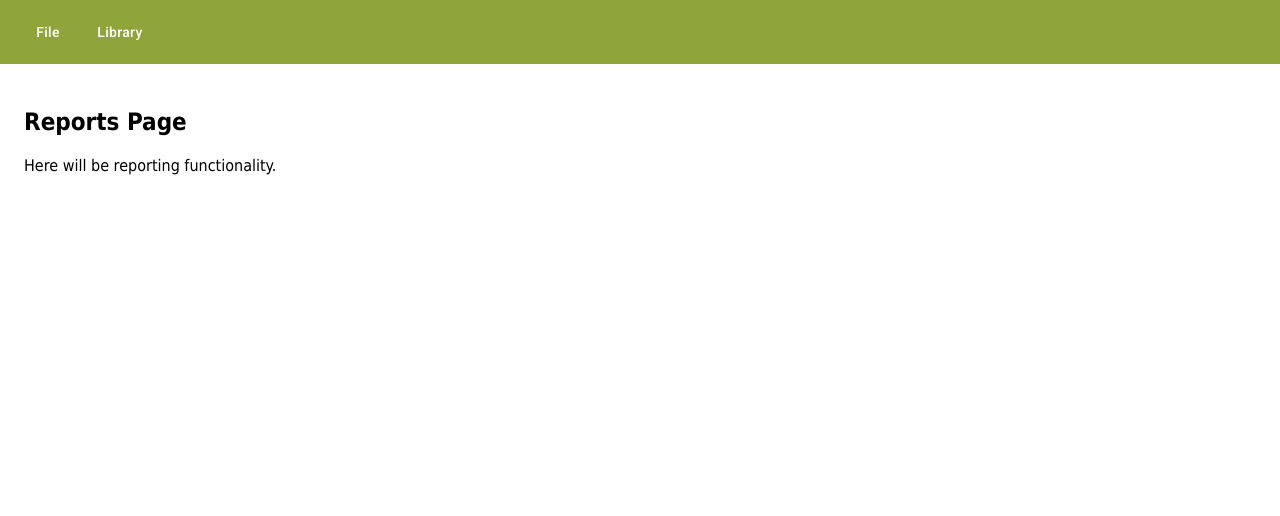
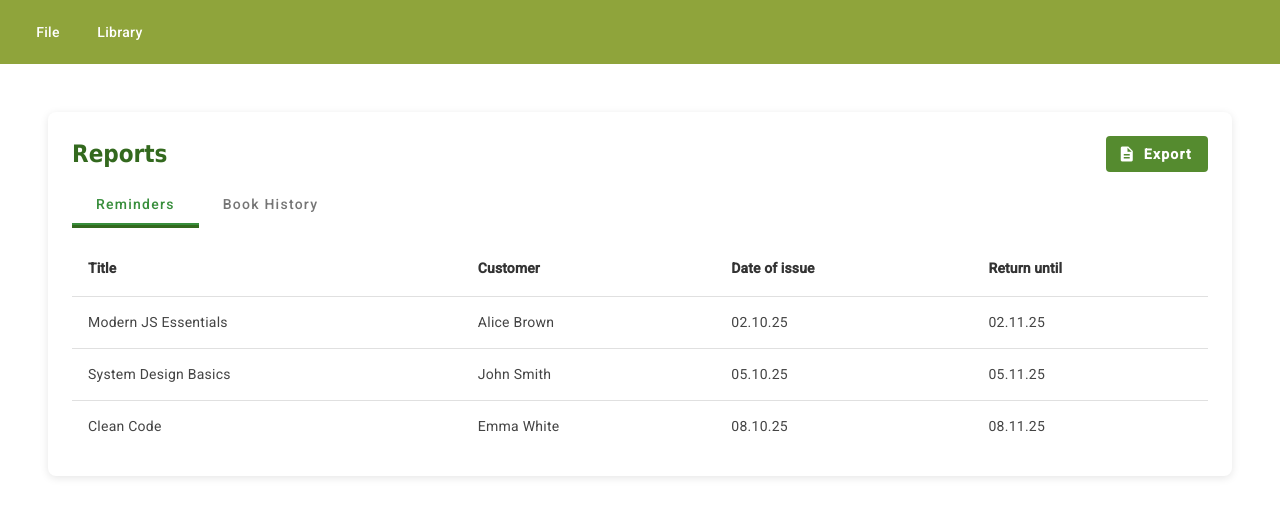
Before and after one commit to RybyakovAndrey/LibraryClient, an Angular app: page /reports in a window 1280 px wide. Shown: the top 516 px of the page. Built offline with nearby package versions, Linux system fonts and the light colour scheme.

Commit message:
Реализация страницы Reports со вкладками Reminders и Book History (#8)

```diff
--- a/src/app/features/reports/reports.component.html
+++ b/src/app/features/reports/reports.component.html
@@ -1,2 +1,102 @@
-<h2 class="page-title">Reports Page</h2>
-<p>Here will be reporting functionality.</p>
+<mat-card class="reports-card">
+  <div class="header-row">
+    <h2 class="page-title">Reports</h2>
+
+    <!-- Кнопка Export-->
+    <button mat-flat-button color="primary" (click)="exportCSV(activeTab)">
+      <mat-icon>description</mat-icon>
+      Export
+    </button>
+  </div>
+
+  <!-- Вкладки -->
+  <div class="tabs-row">
+    <mat-tab-group
+      class="custom-tabs"
+      [(selectedIndex)]="tabIndex"
+      (selectedIndexChange)="activeTab = $event === 0 ? 'reminders' : 'history'"
+    >
+      <mat-tab label="Reminders"></mat-tab>
+      <mat-tab label="Book History"></mat-tab>
+    </mat-tab-group>
+  </div>
+
+  <!-- Reminders -->
+  <div *ngIf="activeTab === 'reminders'">
+    <table mat-table [dataSource]="reminders" class="mat-elevation-z1 full-table">
+      <ng-container matColumnDef="title">
+        <th mat-header-cell *matHeaderCellDef>Title</th>
+        <td mat-cell *matCellDef="let r">{{ r.title }}</td>
+      </ng-container>
+
+      <ng-container matColumnDef="customer">
+        <th mat-header-cell *matHeaderCellDef>Customer</th>
+        <td mat-cell *matCellDef="let r">{{ r.customer }}</td>
+      </ng-container>
+
+      <ng-container matColumnDef="issueDate">
+        <th mat-header-cell *matHeaderCellDef>Date of issue</th>
+        <td mat-cell *matCellDef="let r">{{ formatDate(r.issueDate) }}</td>
+      </ng-container>
+
+      <ng-container matColumnDef="returnUntil">
+        <th mat-header-cell *matHeaderCellDef>Return until</th>
+        <td mat-cell *matCellDef="let r">{{ formatDate(r.returnUntil) }}</td>
+      </ng-container>
+
+      <tr mat-header-row *matHeaderRowDef="['title','customer','issueDate','returnUntil']"></tr>
+      <tr mat-row *matRowDef="let row; columns: ['title','customer','issueDate','returnUntil']"></tr>
+    </table>
+  </div>
+
+  <!-- Book History -->
+  <div *ngIf="activeTab === 'history'" class="book-history-grid">
+    <!-- Левая колонка -->
+    <div class="left-panel">
+      <mat-form-field appearance="outline" class="book-id-field">
+        <mat-label>Book ID</mat-label>
+        <input matInput [formControl]="bookSearch" (keyup.enter)="searchBook()" />
+      </mat-form-field>
+
+      <div *ngIf="selectedBookTitle" class="book-info">
+        <h3 class="book-title">{{ selectedBookTitle }}</h3>
+        <p *ngIf="selectedBookSubtitle" class="book-subtitle">{{ selectedBookSubtitle }}</p>
+      </div>
+    </div>
+
+    <!-- Правая колонка -->
+    <div class="right-panel">
+      <table
+        mat-table
+        [dataSource]="history"
+        class="mat-elevation-z1"
+        *ngIf="history.length > 0"
+      >
+        <ng-container matColumnDef="customer">
+          <th mat-header-cell *matHeaderCellDef>Customer</th>
+          <td mat-cell *matCellDef="let h">{{ h.customer }}</td>
+        </ng-container>
+
+        <ng-container matColumnDef="issueDate">
+          <th mat-header-cell *matHeaderCellDef>Date of issue</th>
+          <td mat-cell *matCellDef="let h">{{ formatDate(h.issueDate) }}</td>
+        </ng-container>
+
+        <ng-container matColumnDef="returnDate">
+          <th mat-header-cell *matHeaderCellDef>Return date</th>
+          <td mat-cell *matCellDef="let h">
+            {{ formatDate(h.returnDate) }}
+            <mat-icon *ngIf="h.overdue" color="warn">warning</mat-icon>
+          </td>
+        </ng-container>
+
+        <tr mat-header-row *matHeaderRowDef="['customer','issueDate','returnDate']"></tr>
+        <tr mat-row *matRowDef="let row; columns: ['customer','issueDate','returnDate']"></tr>
+      </table>
+
+      <div *ngIf="!history.length && selectedBookTitle === null" class="empty">
+        No data available.
+      </div>
+    </div>
+  </div>
+</mat-card>
--- a/src/app/features/reports/reports.component.scss
+++ b/src/app/features/reports/reports.component.scss
@@ -1,3 +1,114 @@
-h2 {
-  color: var(--mat-sys-primary);
+.reports-card {
+  padding: 24px;
+  margin: 24px;
+  background: #fff;
+  border-radius: 8px;
+  box-shadow: 0 2px 8px rgba(0, 0, 0, 0.1);
 }
+
+.header-row {
+  display: flex;
+  justify-content: space-between;
+  align-items: center;
+  margin-bottom: 8px;
+
+  .page-title {
+    font-weight: 600;
+    color: #33691e;
+    margin: 0;
+  }
+
+  button {
+    background-color: #558b2f;
+    color: #fff;
+    font-weight: 600;
+    border-radius: 4px;
+    text-transform: none;
+
+    &:hover {
+      background-color: #6d9e3f;
+    }
+  }
+}
+
+.tabs-row {
+  display: flex;
+  justify-content: flex-start;
+  margin-bottom: 12px;
+}
+
+.custom-tabs {
+  width: auto;
+}
+
+::ng-deep .mat-mdc-tab-labels {
+  display: flex;
+  justify-content: flex-start;
+  width: auto !important;
+  min-width: 0 !important;
+}
+
+::ng-deep .mat-mdc-tab {
+  flex: 0 0 auto !important;
+  padding: 0 24px !important;
+  font-weight: 600;
+  color: #33691e;
+}
+
+::ng-deep .mat-mdc-tab.mdc-tab--active {
+  border-bottom: 3px solid #33691e;
+}
+
+.full-table,
+.right-panel table {
+  width: 100%;
+  border-collapse: collapse;
+}
+
+th {
+  font-weight: 600;
+  color: #333;
+}
+
+td {
+  color: #444;
+}
+
+tr.mat-mdc-row:hover {
+  background-color: #f5f5f5;
+}
+
+.empty {
+  text-align: center;
+  color: #666;
+  font-style: italic;
+  margin-top: 16px;
+}
+
+.book-history-grid {
+  display: grid;
+  grid-template-columns: 1fr 2.5fr;
+  gap: 40px;
+  align-items: start;
+  margin-top: 20px;
+}
+
+.left-panel {
+  display: flex;
+  flex-direction: column;
+  gap: 16px;
+}
+
+.book-id-field {
+  width: 220px;
+}
+
+.book-title {
+  font-weight: 600;
+  color: #2e4600;
+}
+
+.book-subtitle {
+  font-style: italic;
+  color: #4a4a4a;
+}
--- a/src/app/features/reports/reports.component.ts
+++ b/src/app/features/reports/reports.component.ts
@@ -1,11 +1,100 @@
 import { Component } from '@angular/core';
 import { CommonModule } from '@angular/common';
+import { MatCardModule } from '@angular/material/card';
+import { MatTabsModule } from '@angular/material/tabs';
+import { MatTableModule } from '@angular/material/table';
+import { MatFormFieldModule } from '@angular/material/form-field';
+import { MatInputModule } from '@angular/material/input';
+import { MatButtonModule } from '@angular/material/button';
+import { MatIconModule } from '@angular/material/icon';
+import { ReactiveFormsModule, FormControl } from '@angular/forms';
+
+interface Reminder {
+  title: string;
+  customer: string;
+  issueDate: string;
+  returnUntil: string;
+}
+
+interface HistoryItem {
+  customer: string;
+  issueDate: string;
+  returnDate: string;
+  overdue?: boolean;
+}
 
 @Component({
   selector: 'app-reports',
   standalone: true,
-  imports: [CommonModule],
+  imports: [
+    CommonModule,
+    MatCardModule,
+    MatTabsModule,
+    MatTableModule,
+    MatFormFieldModule,
+    MatInputModule,
+    MatButtonModule,
+    MatIconModule,
+    ReactiveFormsModule
+  ],
   templateUrl: './reports.component.html',
   styleUrl: './reports.component.scss'
 })
-export class ReportsComponent {}
+export class ReportsComponent {
+  tabIndex = 0;
+  activeTab: 'reminders' | 'history' = 'reminders';
+
+  bookSearch = new FormControl('');
+  selectedBookTitle: string | null = null;
+  selectedBookSubtitle: string | null = null;
+
+  reminders: Reminder[] = [
+    { title: 'Modern JS Essentials', customer: 'Alice Brown', issueDate: '2025-10-02', returnUntil: '2025-11-02' },
+    { title: 'System Design Basics', customer: 'John Smith', issueDate: '2025-10-05', returnUntil: '2025-11-05' },
+    { title: 'Clean Code', customer: 'Emma White', issueDate: '2025-10-08', returnUntil: '2025-11-08' }
+  ];
+
+  history: HistoryItem[] = [
+    { customer: 'Michael Green', issueDate: '2025-09-15', returnDate: '2025-09-29' },
+    { customer: 'Sophia Turner', issueDate: '2025-09-20', returnDate: '2025-10-05', overdue: true }
+  ];
+
+  formatDate(date: string): string {
+    if (!date) return '';
+    const d = new Date(date);
+    if (isNaN(d.getTime())) return date;
+    const day = String(d.getDate()).padStart(2, '0');
+    const month = String(d.getMonth() + 1).padStart(2, '0');
+    const year = String(d.getFullYear()).slice(-2);
+    return `${day}.${month}.${year}`;
+  }
+
+  searchBook() {
+    const query = this.bookSearch.value?.trim();
+    if (!query) return;
+    // Симуляция поиска по ID
+    if (query === 'OL957468W') {
+      this.selectedBookTitle = 'Clean Code';
+      this.selectedBookSubtitle = 'Robert C. Martin';
+    } else {
+      this.selectedBookTitle = 'Unknown book';
+      this.selectedBookSubtitle = null;
+    }
+  }
+
+  exportCSV(type: 'reminders' | 'history') {
+    const data = type === 'reminders' ? this.reminders : this.history;
+    const header = type === 'reminders'
+      ? 'Title,Customer,IssueDate,ReturnUntil'
+      : 'Customer,IssueDate,ReturnDate,Overdue';
+    const rows = data.map((r: any) => Object.values(r).join(',')).join('\n');
+    const csv = `${header}\n${rows}`;
+    const blob = new Blob([csv], { type: 'text/csv;charset=utf-8;' });
+    const url = URL.createObjectURL(blob);
+    const a = document.createElement('a');
+    a.href = url;
+    a.download = `${type}_report.csv`;
+    a.click();
+    URL.revokeObjectURL(url);
+  }
+}
```
